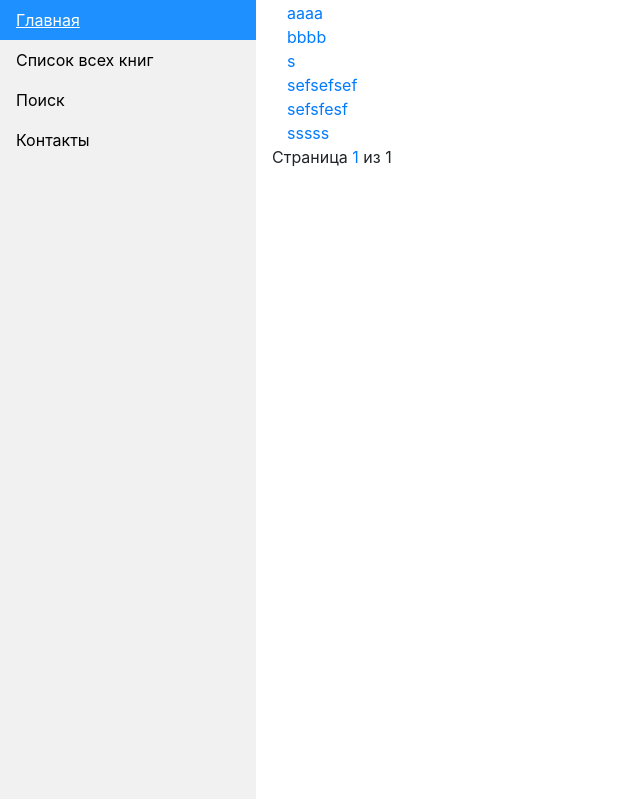
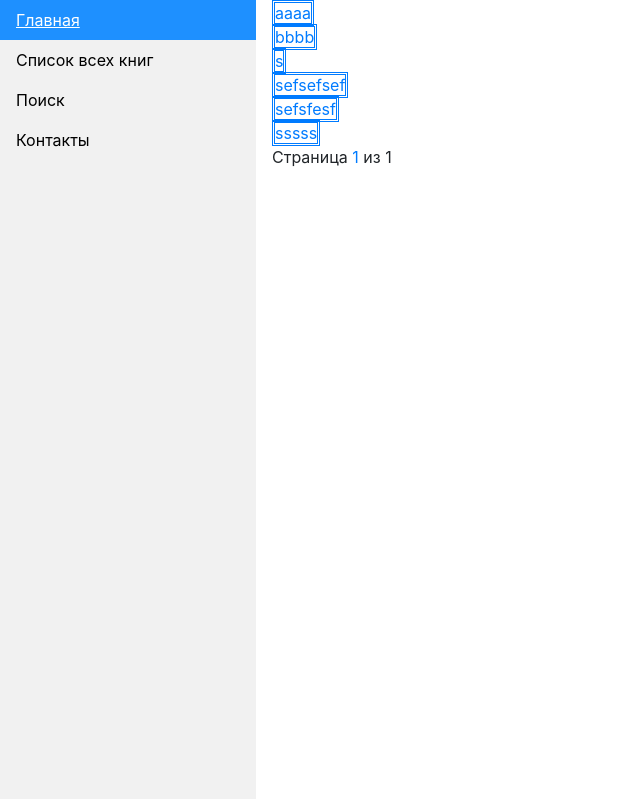
Before and after one commit to vysotsky13/VysotskyAA, a Django app: page /books_list/ in a window 1280 px wide. Shown: the top 799 px of the page, without its empty margins (0-640 px from the left). Run offline with Django 3.2, Linux system fonts and the light colour scheme; data comes from the database, SQL or seed files in the repository; some libraries are stand-ins or nearby versions.

Commit message:
commit #5

```diff
--- a/templates/books/books_list.html
+++ b/templates/books/books_list.html
@@ -7,9 +7,7 @@
 
 {% block content %}
     {% for q in query %}
-        <div class="col-md-4">
-            <a href="{% url 'book_single' q.id %}">{{ q.title }}</a>
-        </div>
+        <a style="border: double" href="{% url 'book_single' q.id %}">{{ q.title }}</a><br>
     {% endfor %}
 
     <div class="row pagination-wrap" style="margin-bottom: 20px">
```
